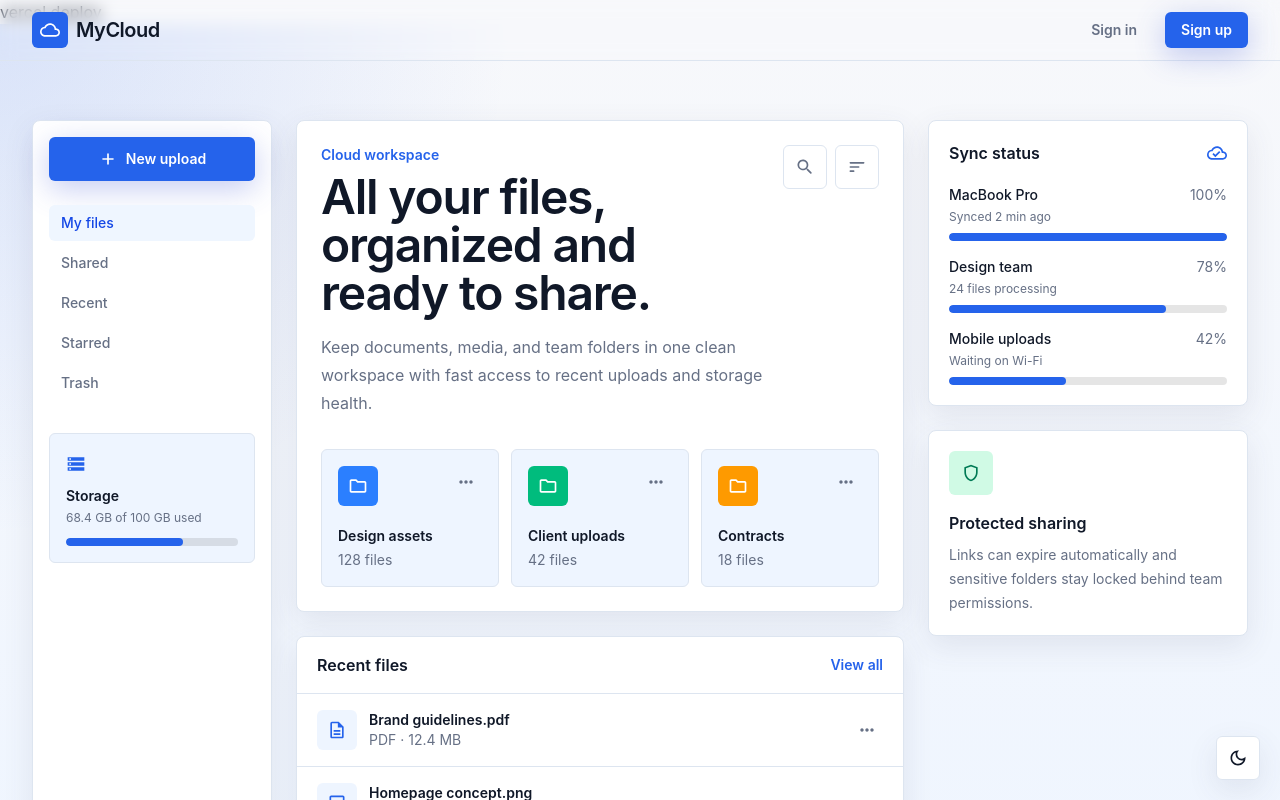
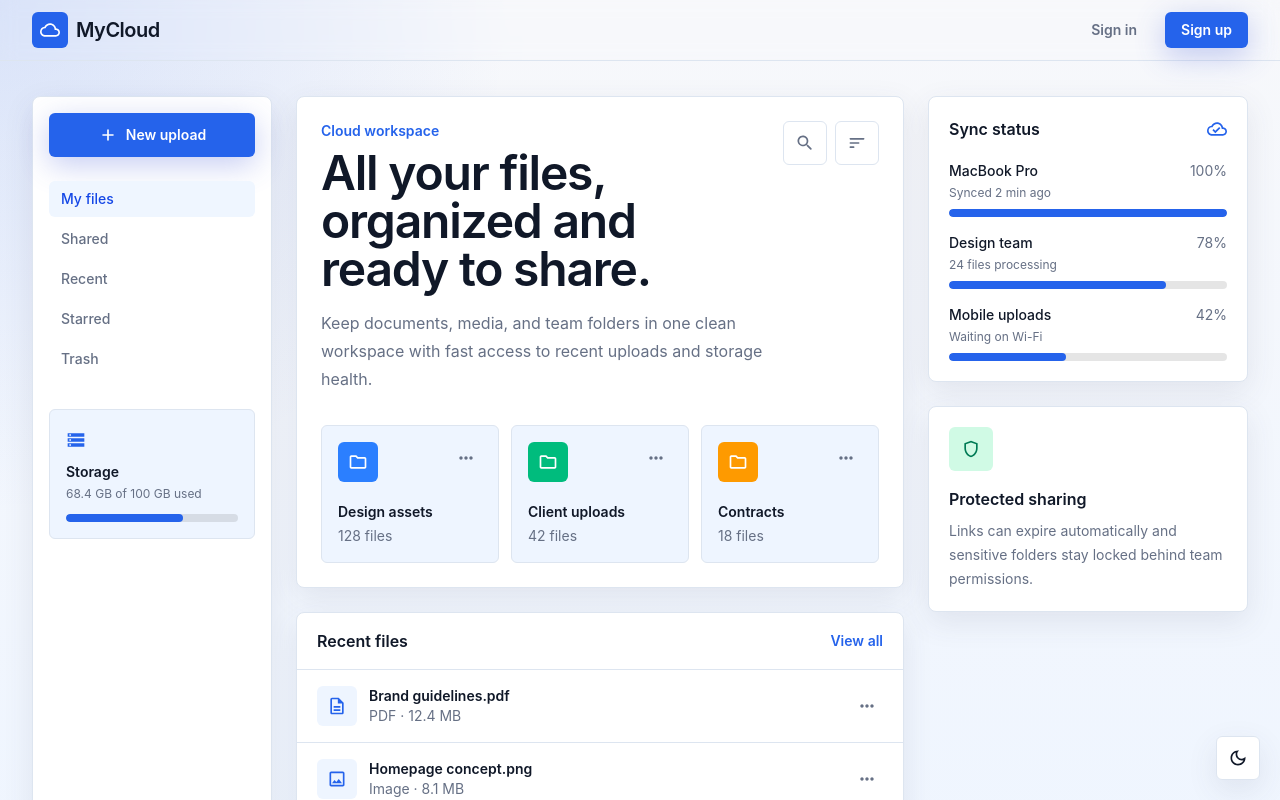
Before and after one commit to ZawLinThan/myCloud, a Next.js app: page / in a window 1280 px wide. Shown: the top 800 px of the page. Built offline with nearby package versions, Linux system fonts and the light colour scheme.

Commit message:
need to delete unwanted ui and text

```diff
--- a/app/layout.tsx
+++ b/app/layout.tsx
@@ -19,7 +19,6 @@ export default function RootLayout({
     <html lang="en" className="h-full antialiased" suppressHydrationWarning>
       <body className="min-h-full" suppressHydrationWarning>
         <NavBar />
-        vercel deploy
         {children}
         <Toaster position="top-right" />
         <ThemeToggle />
```
